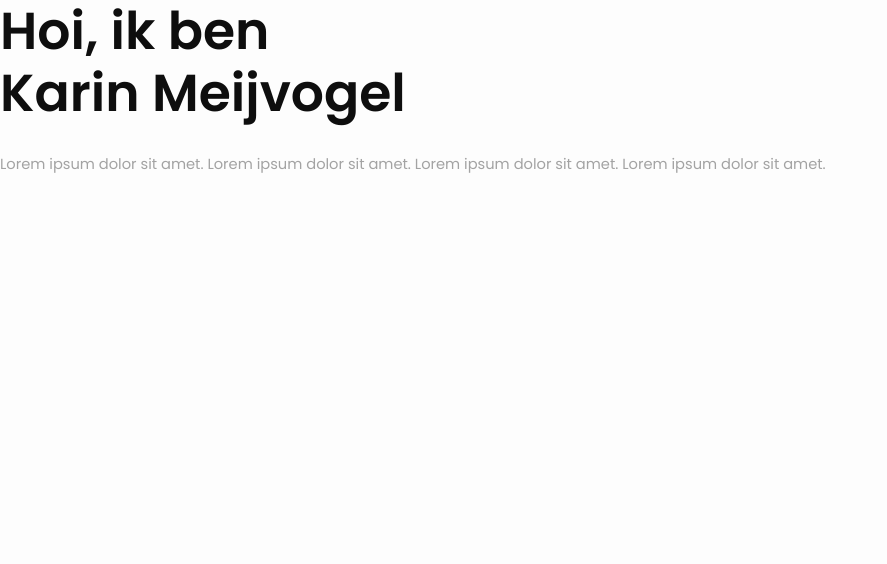
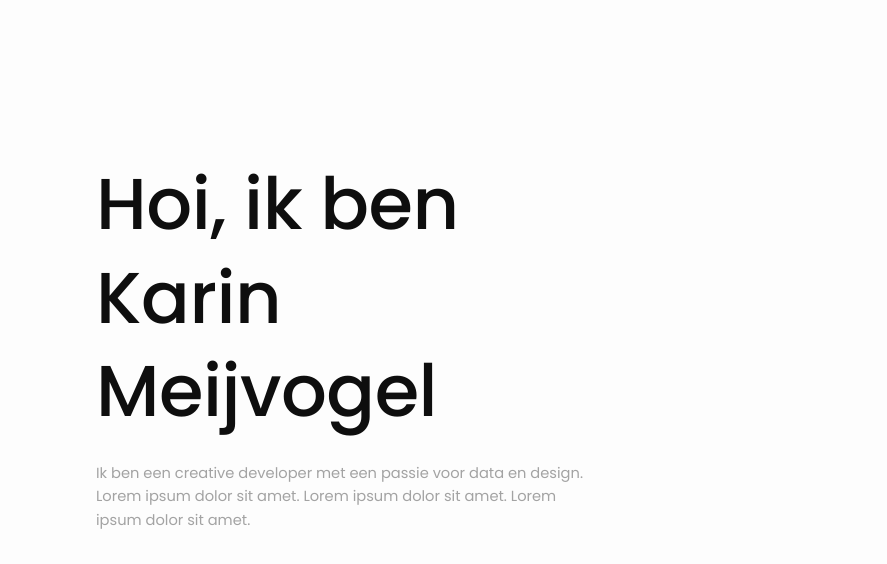
Before and after one commit to imkarin/portfolio, a Next.js app: page / in a window 1280 px wide. Shown: the top 564 px of the page, without its empty margins (0-887 px from the left). Built offline with nearby package versions, Linux system fonts and the light colour scheme.

Commit message:
:lipstick: Added components, page layout, styling for left side text

```diff
--- a/src/components/molecules/TextBlock/style.module.scss
+++ b/src/components/molecules/TextBlock/style.module.scss
@@ -1,5 +1 @@
-.TextBlock {
-    > h2 {
-        margin-bottom: 32px;
-    }
-}
+.TextBlock {}
--- /dev/null
+++ b/src/components/organisms/LeftSideText/index.js
@@ -0,0 +1,12 @@
+import styles from './style.module.scss'
+import TextBlock from '../../molecules/TextBlock'
+
+const LeftSideText = props => {
+    return (
+        <div className={styles.LeftSideText}>
+            <TextBlock titleSize="1" title={props.title} text={props.text} />
+        </div>
+    )
+}
+
+export default LeftSideText
--- /dev/null
+++ b/src/components/organisms/LeftSideText/style.module.scss
@@ -0,0 +1,11 @@
+.LeftSideText {
+    margin-left: 96px;
+    margin-top: 44vh;
+    transform: translateY(-52%);
+
+    > article {
+        > :not(:first-child) {
+            max-width: 496px;
+        }
+    }
+}
--- a/src/pages/index.js
+++ b/src/pages/index.js
@@ -1,6 +1,6 @@
 import Head from 'next/head'
 import Layout from '../components/Layout'
-import TextBlock from '../components/molecules/TextBlock'
+import LeftSideText from '../components/organisms/LeftSideText'
 
 export default function Home() {
   return (
@@ -11,10 +11,16 @@ export default function Home() {
       </Head>
 
       <Layout>
-          <TextBlock titleSize="1"
-                     title="Hoi, ik ben /Karin Meijvogel"
-                     text="Lorem ipsum dolor sit amet. Lorem ipsum dolor sit amet.
-                     Lorem ipsum dolor sit amet. Lorem ipsum dolor sit amet." />
+        <section className="text">
+          <LeftSideText title="Hoi, ik ben /Karin Meijvogel"
+                        text="Ik ben een creative developer met een passie voor data en design.
+                        Lorem ipsum dolor sit amet. Lorem ipsum dolor sit amet. Lorem ipsum
+                        dolor sit amet." />
+        </section>
+
+        <section className="projects">
+          {/* Projects here */}
+        </section>
       </Layout>
     </>
   )
--- a/src/styles/base/_base.scss
+++ b/src/styles/base/_base.scss
@@ -3,6 +3,7 @@ body {
     font-family: $base-font;
     font-size: 11pt;
     font-weight: 400;
+    line-height: 1.6em;
     background: $offwhite;
 
     overflow-x: hidden;
@@ -14,36 +15,28 @@ body {
     }
 }
 
-// side padding responsive
-.side-padding {
-    padding: $margin-sections-mobile $side-padding-mobile;
-
-    @media screen and (min-width: $bp-tablet) {
-        padding: $margin-sections-tablet $side-padding-tablet;
-    }
-
-    @media screen and (min-width: $bp-desktop-sm) {
-        padding: $margin-sections-desktop $side-padding-desktop;
-    }
-}
-
+// Layout styling (sections)
 .Layout {
     background-color: $offwhite;
 
-    // make all sections 1184px centered
+    // main is 1712px wide, divided in 2 sections
+    main {
+        height: 100vh;
+        width: 100%;
+        max-width: 1712px;
+        margin: 0 auto;
+        display: flex;
+        flex-direction: row;
+
         section {
             // mobile
-        @extend .side-padding;
-        margin: 0 auto;
-        max-width: 1712px;
+            width: 50%;
             display: flex;
+            flex-direction: column;
             flex-wrap: wrap;
-        flex-direction: column;
 
             // tablet and up
             @media screen and (min-width: $bp-tablet) {
-            flex-direction: row;
-            justify-content: space-between;
             }
 
             // "special" style classes
@@ -75,3 +68,4 @@ body {
             }
         }
     }
+}
--- a/src/styles/base/_typography.scss
+++ b/src/styles/base/_typography.scss
@@ -38,9 +38,9 @@ a, a:visited, a:hover, a:active {
 h1 {
     //mobile + tablet
     color: $color-heading;
-    font-size: 64px;
-    line-height: 1.2em;
-    font-weight: 600;
+    font-size: 34pt;
+    line-height: 1.3em;
+    font-weight: 500;
     margin-bottom: 16px;
 
     > span {
@@ -49,9 +49,9 @@ h1 {
 
     // desktop small
     @media screen and (min-width: $bp-desktop-sm) {
-        margin-bottom: 32px;
-        font-size: 52px;
-        font-weight: 600;
+        margin-bottom: 24px;
+        font-size: 72px;
+        letter-spacing: -0.5px;
     }
 }
 
```
Lines whose indentation alone changed are shown as unchanged.
